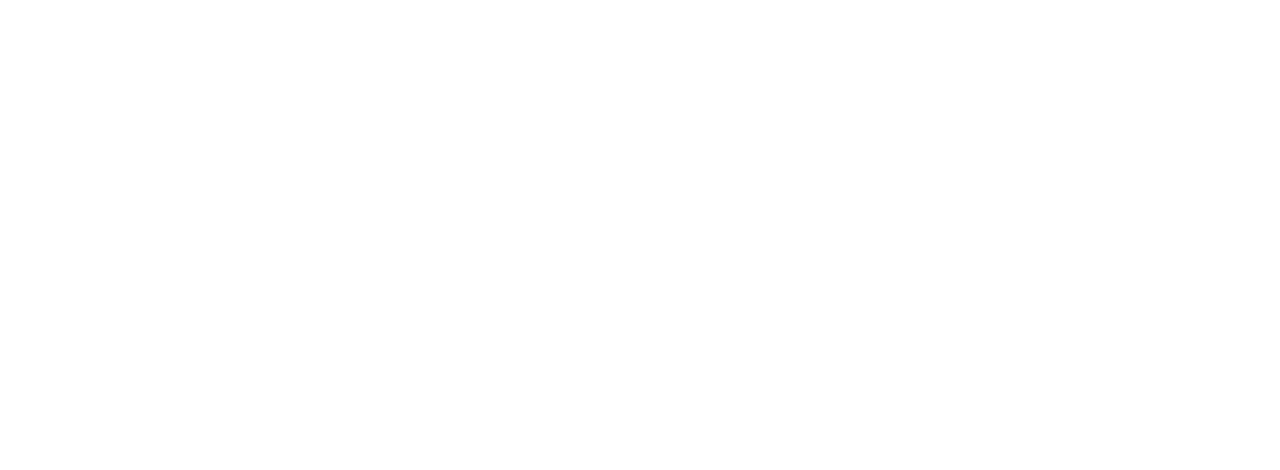
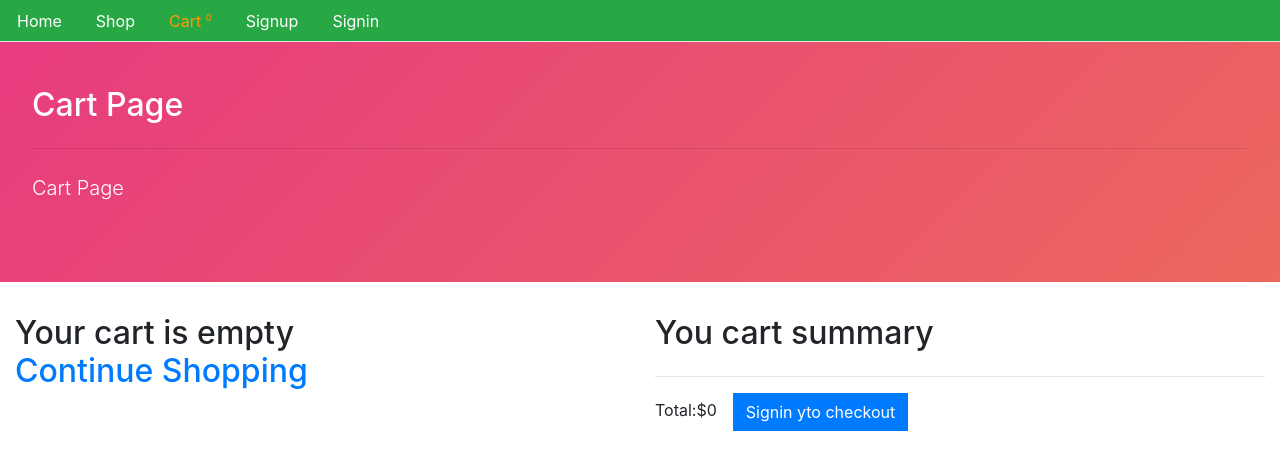
Before and after one commit to Khushboo0/Clone, a React (Create React App) app in the folder ecommerce-frontend/: page /cart in a window 1280 px wide. Shown: the top 470 px of the page. Built offline with nearby package versions, Linux system fonts and the light colour scheme.

Commit message:
Cart functionaloty done using localstorage

```diff
--- a/ecommerce-frontend/src/Routes.js
+++ b/ecommerce-frontend/src/Routes.js
@@ -12,6 +12,7 @@
 import AddProduct from "./admin/AddProduct";
 import Shop from './core/Shop';
 import Product from './core/Product';
+import Cart from './core/Cart';
 
 
 require('dotenv').config();
@@ -27,6 +28,7 @@
             <Route path = "/" exact component={Home} />
             <Route path = "/shop" exact component={Shop} />
             <Route path = "/product/:productId" exact component={Product} />
+            <Route path = "/cart" exact component={Cart} />
 
             <PrivateRoute path="/user/dashboard" exact component={Dashboard} />
             <AdminRoute path="/admin/dashboard" exact component={AdminDashboard} />
--- a/ecommerce-frontend/src/core/Card.js
+++ b/ecommerce-frontend/src/core/Card.js
@@ -1,9 +1,20 @@
-import React from "react";
-import { Link } from "react-router-dom";
+import React, { useState } from "react";
+import { Link, Redirect } from "react-router-dom";
 import ShowImage from "./ShowImage";
 import moment from "moment";
+import { addItem, updateItem, removeItem } from "./CartHelpers";
 
-const Card = ({ product, showviewProductButton = true }) => {
+const Card = ({
+  product,
+  showviewProductButton = true,
+  showAddtoCartButton = true,
+  CartUpdate = false,
+  showRemoveProductButton = false,
+  setRun = f => f, // default value of function
+  run = undefined // default value of undefined
+}) => {
+  const [redirect, setRedirect] = useState(false);
+  const [count, setCount] = useState(product.count);
   const showViewButton = (showviewProductButton) => {
     return (
       showviewProductButton && (
@@ -15,24 +26,88 @@
       )
     );
   };
-
-  const showAddtoCartButton = ()=>{
-    return <button className="btn btn-outline-success mt-2 mb-2">
-            Add to cart
-          </button>
+  const addtocart = () => {
+    addItem(product, () => {
+      setRedirect(true);
+    });
   };
 
+  const shouldRedirect = (redirect) => {
+    if (redirect) {
+      return <Redirect to="/cart" />;
+    }
+  };
 
+  const showAddtoCart = (showAddtoCartButton) => {
+    return (
+      showAddtoCartButton && (
+        <button
+          onClick={addtocart}
+          className="btn btn-outline-success mt-2 mb-2"
+        >
+          Add to cart
+        </button>
+      )
+    );
+  };
 
-  const showstock = (quantity)=>{
-    return quantity>0 ? <span className="badge badge-warning mr-3">In stock</span>:<span>Out of stock</span>
+  const showRemoveButton = (showRemoveProductButton) => {
+    return (
+      showRemoveProductButton && (
+        <button
+          onClick={() =>{ removeItem(product._id);
+            setRun(!run);
+          }}
+          className="btn btn-outline-danger mt-2 mb-2"
+        >
+          Remove Product
+        </button>
+      )
+    );
+  };
 
-  }
+  const showstock = (quantity) => {
+    return quantity > 0 ? (
+      <span className="badge badge-warning mr-3">In stock</span>
+    ) : (
+      <span>Out of stock</span>
+    );
+  };
+
+  const handleChange = (productId) => (event) => {
+    setRun(!run);
+    setCount(event.target.value < 1 ? 1 : event.target.value);
+    if (event.target.value >= 1) {
+      updateItem(productId, event.target.value);
+    }
+  };
+
+  const showCartUpdateoption = (CartUpdate) => {
+    return (
+      CartUpdate && (
+        <div>
+          <div className="input-group mb-3">
+            <div className="input-group-prepend">
+              <span className="input-group-text">Adjust Quantity</span>
+            </div>
+            <input
+              type="number"
+              className="form-control"
+              value={count}
+              onChange={handleChange(product._id)}
+            />
+          </div>
+        </div>
+      )
+    );
+  };
+
   return (
     <div className="col-4 mb-3">
       <div className="card">
         <div className="card-header">{product.name}</div>
         <div className="card-body">
+          {shouldRedirect(redirect)}
           <ShowImage item={product} url="product" />
           <p>{product.description.substring(0, 100)}</p>
           <p>${product.price}</p>
@@ -43,7 +118,9 @@
 
           {showViewButton(showviewProductButton)}
 
-          {showAddtoCartButton()}
+          {showAddtoCart(showAddtoCartButton)}
+          {showRemoveButton(showRemoveProductButton)}
+          {showCartUpdateoption(CartUpdate)}
         </div>
       </div>
     </div>
--- /dev/null
+++ b/ecommerce-frontend/src/core/Cart.js
@@ -0,0 +1,57 @@
+import React, { useState, useEffect } from "react";
+import Layout from "./Layout";
+import { getCart,removeItem } from "./CartHelpers";
+import Card from "./Card";
+import { Link } from "react-router-dom";
+import Checkout from "./Checkout"
+
+const Cart = () => {
+  const [items, setItems] = useState([]);
+  const [run, setRun] = useState(false);
+
+  useEffect(() => {
+    setItems(getCart());
+  }, [run]);
+
+  const showItems = (items) => {
+    return (
+      <div>
+        <h2> You cart has {items.length} items</h2>
+        <hr />
+        {items.map((product, i) => (
+          <Card key={i} product={product} showAddtoCartButton={false}
+          CartUpdate={true}  showRemoveProductButton={true} setRun={setRun}
+          run={run}/>
+        ))}
+      </div>
+    );
+  };
+
+  const noItemsMessage = () => (
+    <h2>
+      {" "}
+      Your cart is empty <br /> <Link to="/shop">Continue Shopping</Link>
+    </h2>
+  );
+
+  return (
+    <Layout
+      title="Cart Page"
+      description="Cart Page"
+      className="container-fluid"
+    >
+      <div className="row">
+        <div className="col-6">
+          {items.length > 0 ? showItems(items) : noItemsMessage()}
+        </div>
+        <div className="col-6">
+          <h2 className="mb-4">You cart summary</h2>
+          <hr/>
+          <Checkout products={items}/>
+        </div>
+      </div>
+    </Layout>
+  );
+};
+
+export default Cart;
--- /dev/null
+++ b/ecommerce-frontend/src/core/CartHelpers.js
@@ -0,0 +1,82 @@
+export const addItem=(item,next) =>{
+    let cart =[]
+    if(typeof window!== 'undefined'){
+        if(localStorage.getItem('cart')){
+            cart = JSON.parse(localStorage.getItem('cart'))
+        }
+        cart.push({
+            ...item,
+            count: 1
+        })
+
+        cart = Array.from(new Set(cart.map((p)=>(p._id)))).map((id)=>{
+            return cart.find(p=>p._id===id)
+        })
+        localStorage.setItem('cart',JSON.stringify(cart));
+        next();
+    }
+};
+
+
+
+
+export const itemTotal = ()=>{
+    if(typeof window !== 'undefined'){
+        if(localStorage.getItem('cart')){
+            return JSON.parse(localStorage.getItem('cart')).length;
+
+        }
+    }
+    return 0;
+}
+
+
+
+export const getCart = ()=>{
+    if(typeof window !== 'undefined'){
+        if(localStorage.getItem('cart')){
+            return JSON.parse(localStorage.getItem('cart'));
+
+        }
+    }
+    return [];
+}
+
+
+export const updateItem=(productId,count)=>{
+    let cart=[]
+    if(typeof window!=='undefined'){
+        if(localStorage.getItem('cart')){
+            cart=JSON.parse(localStorage.getItem('cart'))
+        }
+        cart.map((product,i)=>{
+            if(product._id===productId){
+                cart[i].count=count
+            }
+        })
+
+        localStorage.setItem('cart',JSON.stringify(cart))
+    }
+    return cart;
+
+
+}
+
+
+export const removeItem=(productId)=>{
+    let cart=[]
+    if(typeof window!=='undefined'){
+        if(localStorage.getItem('cart')){
+            cart=JSON.parse(localStorage.getItem('cart'))
+        }
+        cart.map((product,i)=>{
+            if(product._id===productId){
+                cart.splice(i,1)
+            }
+        })
+
+        localStorage.setItem('cart',JSON.stringify(cart))
+    }
+    return cart;
+
+}
--- /dev/null
+++ b/ecommerce-frontend/src/core/Checkout.js
@@ -0,0 +1,31 @@
+import React, { useState, useEffect } from "react";
+import { Link } from "react-router-dom";
+import Layout from "./Layout";
+import { getProduct } from "./apiCore";
+import Card from "./Card";
+import { isAuthenticated } from "../auth";
+
+const Checkout = ({ products }) => {
+  const getTotal = () => {
+    return products.reduce((currentValue, nextValue) => {
+      return currentValue + nextValue.count * nextValue.price;
+    }, 0);
+  };
+  const showCheckout =()=>{
+      return isAuthenticated() ? (
+        <button className="btn btn-success ml-3">Checkout</button>
+      ) : (
+        <Link to="/signin">
+          <button className="btn btn-primary ml-3">Signin yto checkout</button>
+        </Link>
+      )
+  }
+  return (
+    <div>
+      Total:${getTotal()}
+      {showCheckout()}
+    </div>
+  );
+};
+
+export default Checkout;
--- a/ecommerce-frontend/src/core/Menu.js
+++ b/ecommerce-frontend/src/core/Menu.js
@@ -1,6 +1,7 @@
 import React,{Fragment} from 'react';
 import {Link,withRouter} from 'react-router-dom';
 import {signout,isAuthenticated} from '../auth/index'
+import {itemTotal} from "./CartHelpers";
 
 // console.log(isAuthenticated());
 
@@ -29,6 +30,11 @@
             <li className="nav-item">
                 <Link className="nav-link" style={isActive(history,'/shop')} to="/shop">
                     Shop
+                </Link>
+            </li>
+            <li className="nav-item">
+                <Link className="nav-link" style={isActive(history,'/cart')} to="/cart">
+                    Cart <sup><small className="cart-badge">{itemTotal()}</small></sup>
                 </Link>
             </li>
             {isAuthenticated() && isAuthenticated().user.role===0 &&(
```
